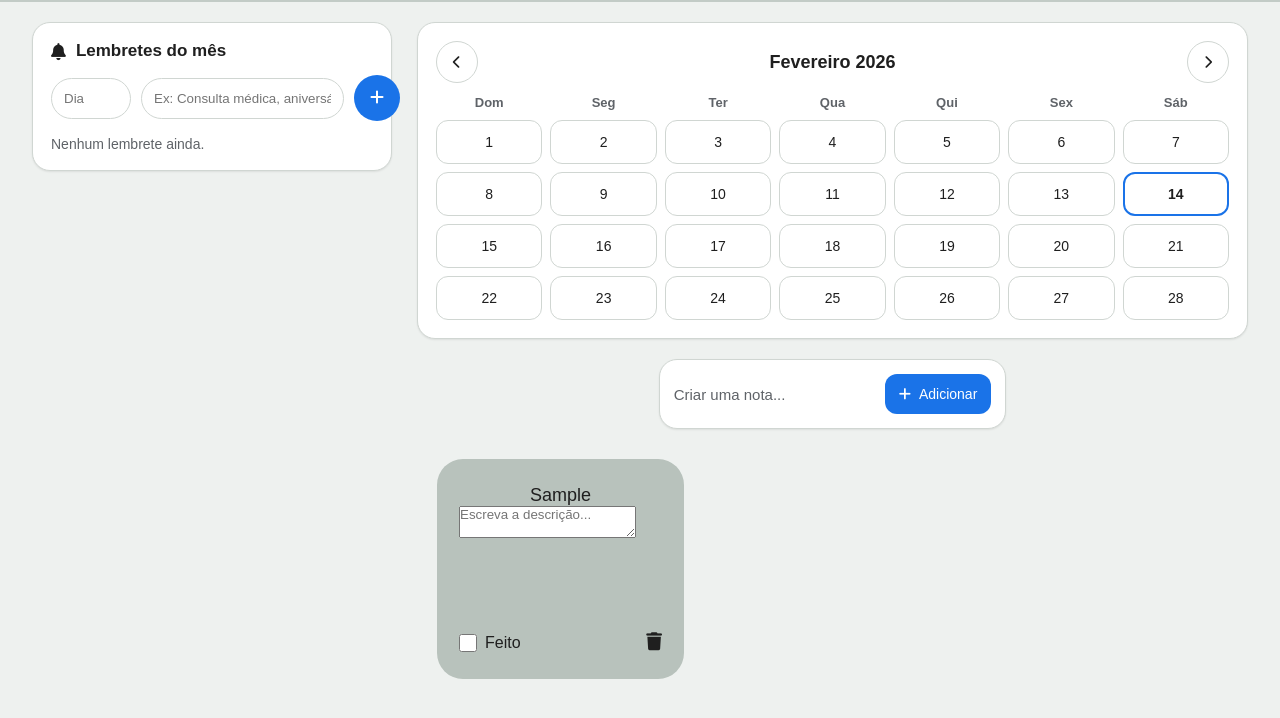
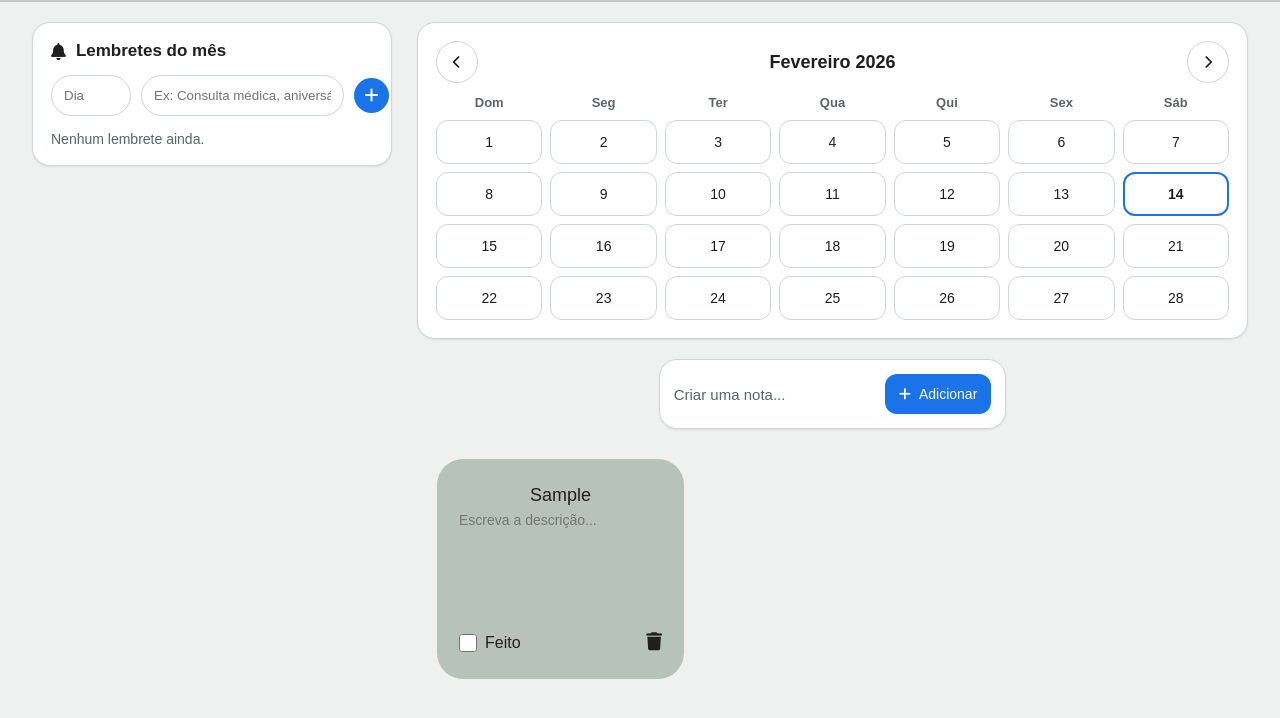
Before and after one commit to Julia-alt-0w0/TaskNote-Web-Academy, a plain HTML site: page index.html in a window 1280 px wide. Both pictures are taken after typing "Sample" into the empty fields and a click on the button "Adicionar". Shown: the part 68-786 px from the top of the page. Drawn offline with Linux system fonts and the light colour scheme.

Commit message:
Add files via upload

```diff
--- a/style.css
+++ b/style.css
@@ -203,8 +203,8 @@ body {
   background: var(--primary);
   color: white;
   border-radius: 50%;
-  width: 46px;
-  height: 46px;
+  width: 35px;
+  height: 35px;
   cursor: pointer;
   font-size: 16px;
 }
@@ -396,6 +396,19 @@ body {
   padding: 10px 20px;
 }
 
+.task-desc{
+  width: 100%;
+  min-height: 60px;
+  resize: none;
+  border: none;
+  outline: none;
+  background: transparent;
+  color: var(--muted);
+  font-size: 14px;
+  margin-top: 6px;
+}
+
+
 /* CARD */
 .task-card {
   background: var(--noteCard);
```
Also changed, not shown: img/3209265.png (added).
